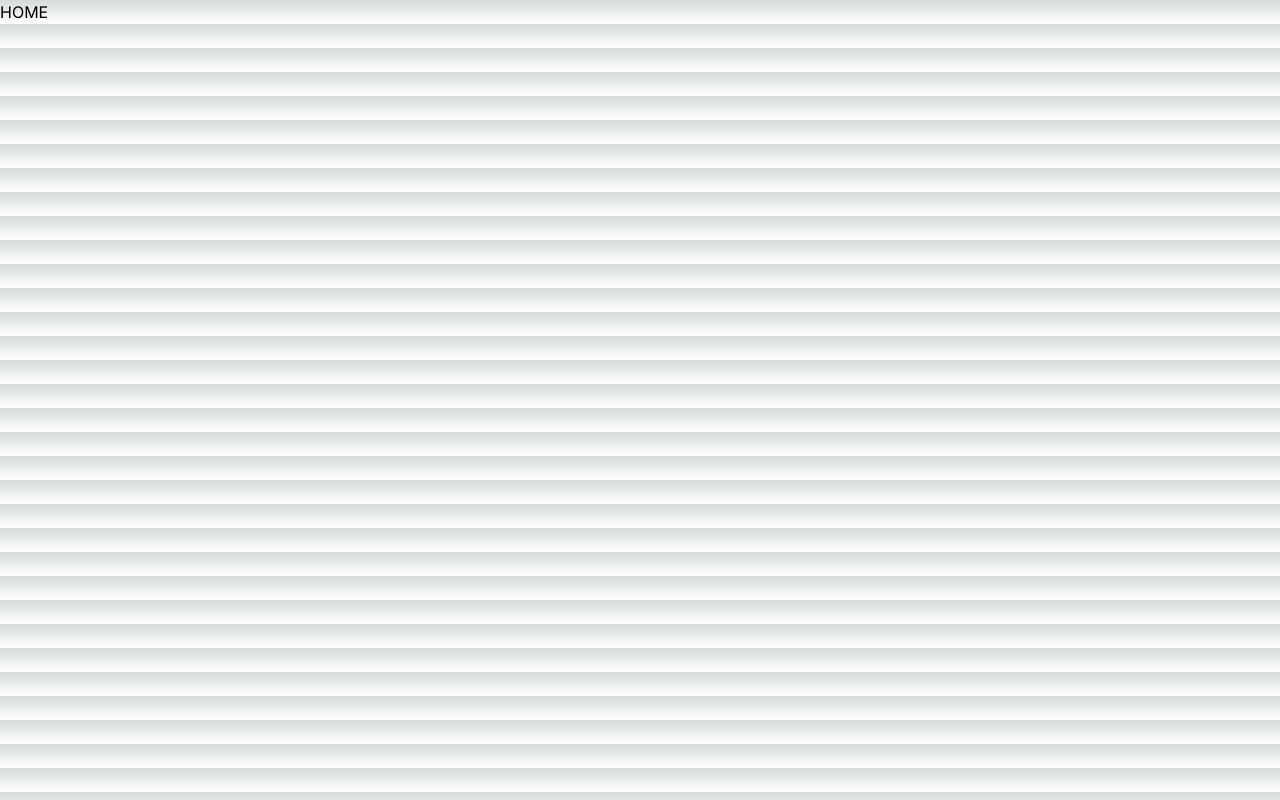
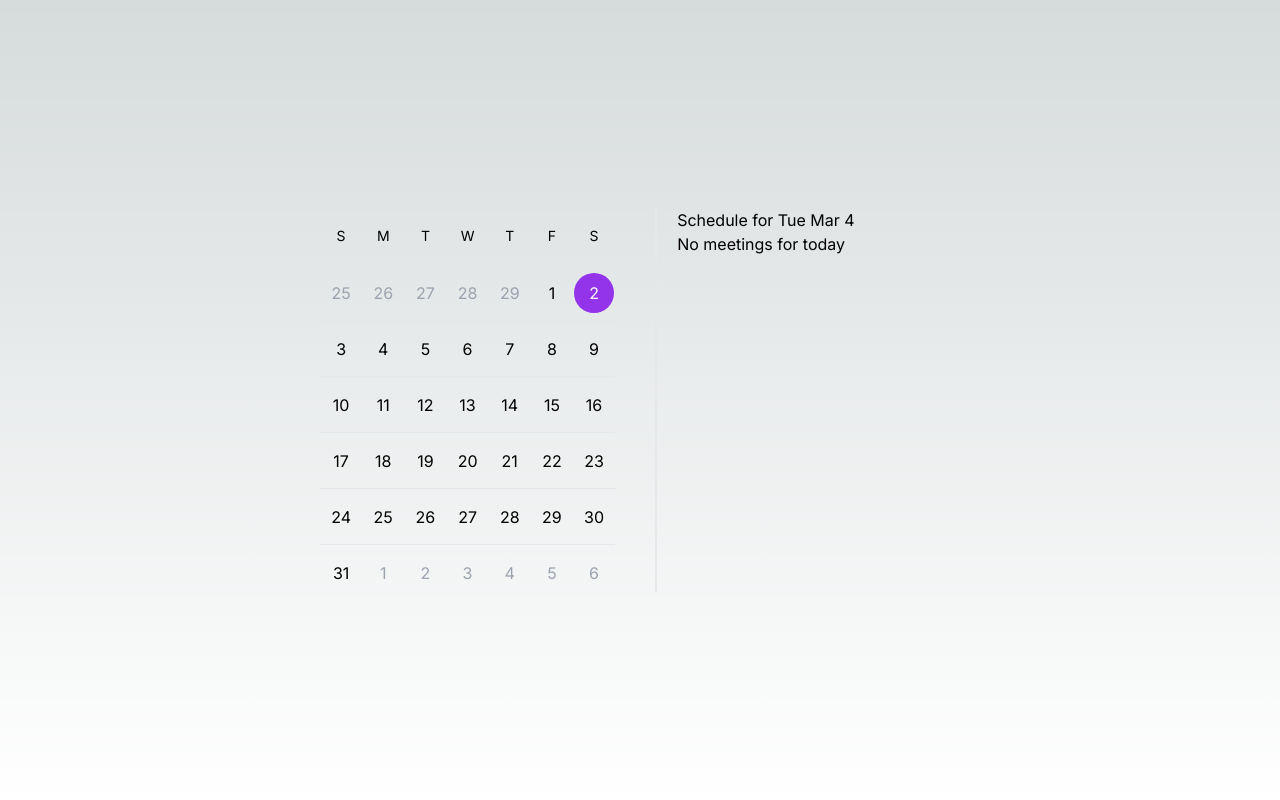
Before and after one commit to mayurphumatiya/calendar-ts-demo, a Next.js app: page / in a window 1280 px wide. Built offline with nearby package versions, Linux system fonts and the light colour scheme.

Commit message:
calendar UI

```diff
--- a/app/page.tsx
+++ b/app/page.tsx
@@ -1,10 +1,47 @@
-'use client'
+"use client";
 import { generateDate } from "@/utils/calendar";
-import { useEffect } from "react";
+import cn from "@/utils/cn";
+
+const days = ["S", "M", "T", "W", "T", "F", "S"];
 
 export default function Home() {
-  useEffect(() => {
-    console.log("Genrate", generateDate());
-  }, []);
-  return <div>HOME</div>;
+  return (
+    <div className="flex w-1/2 mx-auto divide-x-2 gap-10 h-screen items-center">
+    <div className="w-96 h-96">
+      <div className="w-full grid grid-cols-7">
+        {days.map((day, index) => {
+          return (
+            <h1 className="h-14 grid place-content-center text-sm" key={index}>
+              {day}
+            </h1>
+          );
+        })}
+      </div>
+      <div className="w-full grid grid-cols-7">
+        {generateDate().map(({ date, currentMonth, today }, index) => {
+          return (
+            <div
+              key={index}
+              className="h-14 border-t grid place-content-center"
+            >
+              <h1
+                className={cn(
+                  !currentMonth && "text-gray-400",
+                  today && "bg-purple-600 rounded text-white",
+                  "h-10 w-10 grid place-content-center rounded-full hover:bg-white hover:text-black cursor-pointer"
+                )}
+              >
+                {date.date()}
+              </h1>
+            </div>
+          );
+        })}
+      </div>
+    </div>
+    <div className="w-96 h-96 px-5">
+      <h1>Schedule for Tue Mar 4</h1>
+      <p>No meetings for today</p>
+    </div>
+    </div>
+  );
 }
--- /dev/null
+++ b/utils/cn.ts
@@ -0,0 +1,3 @@
+export default function cn(...classes: (string | undefined | null | false)[]): string {
+    return classes.filter(Boolean).join(" ");
+  }
```
